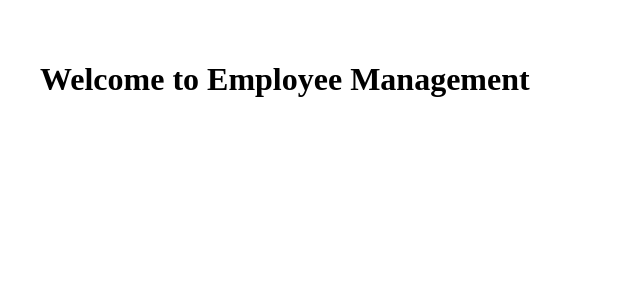
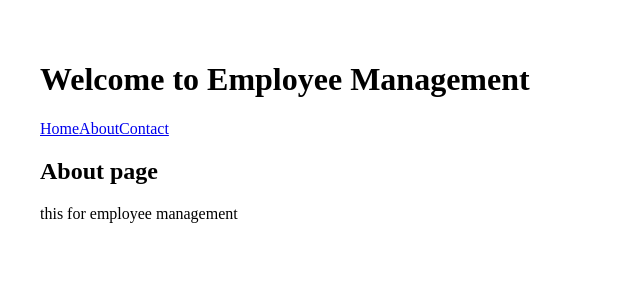
Before and after one commit to abhitiwari1258/Employee-Management-App, a React (Vite) app: page /about in a window 1280 px wide. Shown: the top 300 px of the page, without its empty margins (0-640 px from the left). Built offline with nearby package versions, Linux system fonts and the light colour scheme.

Commit message:
add routing

```diff
--- a/src/App.jsx
+++ b/src/App.jsx
@@ -2,7 +2,11 @@ import { useState } from 'react'
 import reactLogo from './assets/react.svg'
 import viteLogo from './assets/vite.svg'
 import heroImg from './assets/hero.png'
+import {NavLink,Route,Routes} from 'react-router-dom'
 import './App.css'
+import Home from './pages/Home'
+import Contact from './pages/Contact'
+import About from './pages/About'
 
 function App() {
 
@@ -11,6 +15,17 @@ function App() {
     <>
       <div style={{padding:"2rem"}}>
         <h1>Welcome to Employee Management</h1>
+        <nav style={{marginBottom: '1rem'}}>
+          <NavLink to={'/'} style={{marginBottom: '1rem'}}>Home</NavLink>
+          <NavLink to={'/about'} style={{marginBottom: '1rem'}}>About</NavLink>
+          <NavLink to={'/contact'} style={{marginBottom: '1rem'}}>Contact</NavLink>
+        </nav>
+
+        <Routes>
+          <Route path='/' element={<Home/>}/>
+          <Route path='/about' element={<About/>}/>
+          <Route path='/contact' element={<Contact/>}/>
+        </Routes>
       </div>
     </>
   )
--- a/src/pages/About.jsx
+++ b/src/pages/About.jsx
@@ -2,9 +2,10 @@ import React from 'react'
 
 const About = () => {
   return (
-    <div>
-      About page
-    </div>
+    <>
+        <h2>About page</h2>
+        <p>this for employee management</p>
+    </>
   )
 }
 
--- a/src/pages/Contact.jsx
+++ b/src/pages/Contact.jsx
@@ -2,9 +2,10 @@ import React from 'react'
 
 const Contact = () => {
   return (
-    <div>
-      contact page
-    </div>
+    <>
+    <h2>Contact page</h2>
+    <p>contact us</p>
+    </>
   )
 }
 
--- a/src/pages/Home.jsx
+++ b/src/pages/Home.jsx
@@ -2,9 +2,10 @@ import React from 'react'
 
 const Home = () => {
   return (
-    <div>
-      Home Page
-    </div>
+    <>
+        <div> Home Page</div>
+        <p>Welcom to management system</p>
+    </>
   )
 }
 
```
Also changed, not shown: 1 other file (tests, documents, lock files or other folders).
